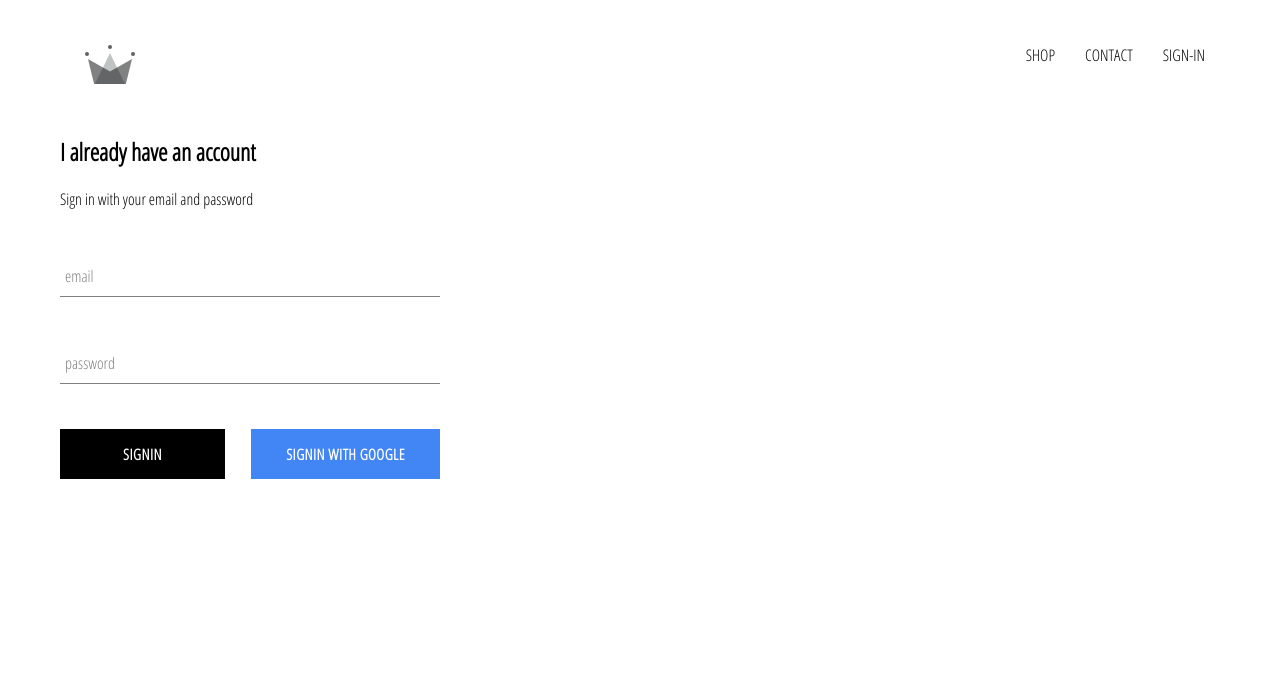
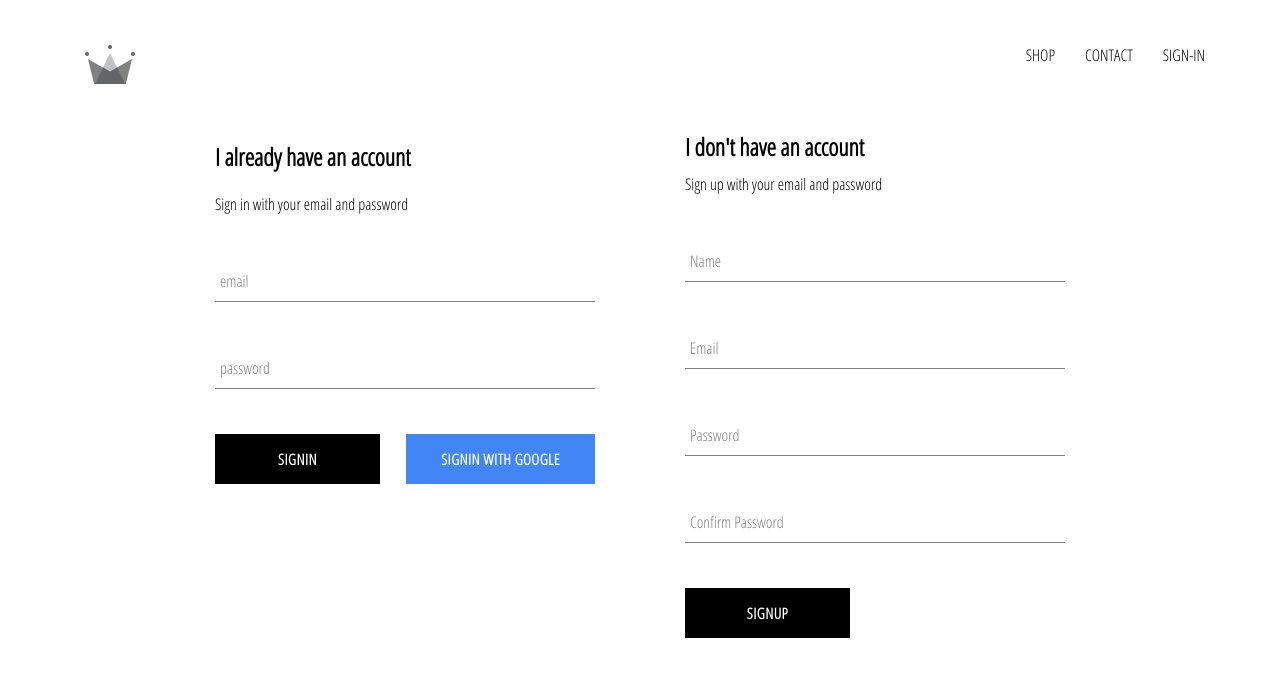
Before and after one commit to shivsj1402/Ecommerce-react, a React (Create React App) app: page /signin in a window 1280 px wide. Shown: the top 676 px of the page. Built offline with nearby package versions, Linux system fonts and the light colour scheme; no server answers.

Commit message:
adding code for signup functionality with fireabse db

```diff
--- a/src/App.js
+++ b/src/App.js
@@ -5,7 +5,7 @@
 import ShopPage from './pages/shop/shop-page';
 import NavBar from './Components/NavBar/navbar';
 import SigninAndRegisterPage from './pages/sign-in-and-regiser-page/sign-in-and-register';
-import { auth } from './firebase/firebase.utils'
+import { auth, createUserProfileDocument } from './firebase/firebase.utils'
 
 const HatsPage =() =>{
   return(
@@ -24,11 +24,22 @@
   unSubscribeFromAuth = null;
 
   componentDidMount(){
-    this.unSubscribeFromAuth = auth.onAuthStateChanged(user =>{
+    this.unSubscribeFromAuth = auth.onAuthStateChanged( async userAuth =>{
+      if(userAuth){
+        const userRef = await createUserProfileDocument(userAuth)
+        userRef.onSnapshot(snap =>{
+          this.setState({
+            currentUser: {
+              id :snap.id,
+              ...snap.data()
+            }
+          },()=>{console.log(this.state)})
+        })
+      }
       this.setState({
-        currentUser : user
+        currentUser : userAuth
       })
-      console.log(user)
+      console.log(userAuth)
     })
   }
 
--- a/src/Components/Sign-in-form/sign-in.jsx
+++ b/src/Components/Sign-in-form/sign-in.jsx
@@ -31,8 +31,8 @@
                 <span>Sign in with your email and password</span>
 
                 <form onSubmit={this.handleSubmit}>
-                    <FormInput name="email" label="email" type="email" value={this.state.email} handleChange={this.handleChange} ></FormInput>
-                    <FormInput name="password" label="password" type="password" value={this.state.password} handleChange={this.handleChange} ></FormInput>
+                    <FormInput name="email" label="email" type="email" value={this.state.email} handleChange={this.handleChange} required ></FormInput>
+                    <FormInput name="password" label="password" type="password" value={this.state.password} handleChange={this.handleChange} required ></FormInput>
                     <div className="buttons">
                         <CustomButton type="submit">SignIn</CustomButton>
                         <CustomButton  onClick= {signInWithGoogle} isGoogleSignIn> SignIn with Google </CustomButton>
--- /dev/null
+++ b/src/Components/sign-up/sign-up.jsx
@@ -0,0 +1,66 @@
+import React from 'react';
+import './sign-up.scss'
+import FormInput from '../Form-input/form-input'
+import CustomButton from '../Custom-button/custom-button';
+import { auth, createUserProfileDocument } from '../../firebase/firebase.utils'
+
+class SignUp extends React.Component{
+    constructor(props){
+        super(props);
+        this.state= {
+            displayName: '',
+            email: '',
+            password: '',
+            confirmPassword: ''
+        }
+    }
+
+    handleSubmit = async e =>{
+        e.preventDefault();
+        const {displayName, email, password, confirmPassword} = this.state;
+
+        if(password!==confirmPassword){
+            alert("passwords dont match");
+            return;
+        }
+        try{
+            const {user} = await auth.createUserWithEmailAndPassword(email, password);
+            await createUserProfileDocument(user, {displayName})
+            this.setState({
+                displayName: '',
+                email: '',
+                password: '',
+                confirmPassword: ''
+            })
+        }catch(err){
+            console.log(err)
+        }
+
+    }
+
+    handleChange = (e) =>{
+        const {value , name } = e.target;
+        this.setState({[name]:value})
+    }
+
+    render(){
+        return(
+            <div className='sign-up'>
+                <h2 className='title'>I don't have an account</h2>
+                <span>Sign up with your email and password</span>
+
+                <form className='sign-up-form' onSubmit={this.handleSubmit}>
+                    <FormInput name="displayName" label="Name" type="text" value={this.state.displayName} handleChange={this.handleChange} required></FormInput>
+                    <FormInput name="email" label="Email" type="email" value={this.state.email} handleChange={this.handleChange} required ></FormInput>
+                    <FormInput name="password" label="Password" type="password" value={this.state.password} handleChange={this.handleChange} required ></FormInput>
+                    <FormInput name="confirmPassword" label=" Confirm Password" type="password" value={this.state.confirmPassword} handleChange={this.handleChange} required ></FormInput>
+                    <div className="buttons">
+                        <CustomButton type="submit">SignUp</CustomButton>
+                    </div>
+                </form>
+            </div>
+        )
+    }
+}
+
+export default SignUp;
--- /dev/null
+++ b/src/Components/sign-up/sign-up.scss
@@ -0,0 +1,9 @@
+.sign-up{
+    width: 380px;
+    display: flex;
+    flex-direction: column;
+}
+
+.title{
+    margin: 10px 0;
+}
--- a/src/firebase/firebase.utils.js
+++ b/src/firebase/firebase.utils.js
@@ -15,6 +15,27 @@
 
   firebase.initializeApp(config);
 
+  export const createUserProfileDocument = async(userAuth, additionalData) =>{
+      if(!userAuth) return;
+        const userRef = firestore.doc(`users/${userAuth.uid}`);
+        const userSnap = await userRef.get();
+        if(!userSnap.exists){
+            const { displayName , email } = userAuth;
+            const createdAt = new Date();
+            try{
+                await userRef.set({
+                    displayName,
+                    email,
+                    createdAt,
+                    ...additionalData
+                })
+            }catch (err){
+                console.log("error creating user", err.message)
+            }
+        }
+    return userRef;
+  }
+
   export const auth = firebase.auth();
   export const firestore = firebase.firestore();
 
--- a/src/pages/sign-in-and-regiser-page/sign-in-and-register.jsx
+++ b/src/pages/sign-in-and-regiser-page/sign-in-and-register.jsx
@@ -1,11 +1,13 @@
 import React from 'react';
 import './sign-in-and-register.scss';
 import SignIn from '../../Components/Sign-in-form/sign-in';
+import SignUp from '../../Components/sign-up/sign-up';
 
 function SigninAndRegisterPage() {
   return (
       <div className="sign-in-and-sign-up">
         <SignIn />
+        <SignUp />
       </div>
 
   );
--- a/src/pages/sign-in-and-regiser-page/sign-in-and-register.scss
+++ b/src/pages/sign-in-and-regiser-page/sign-in-and-register.scss
@@ -0,0 +1,6 @@
+.sign-in-and-sign-up{
+    width:850px;
+    display: flex;
+    justify-content: space-between;
+    margin: 30px auto;
+}
```
